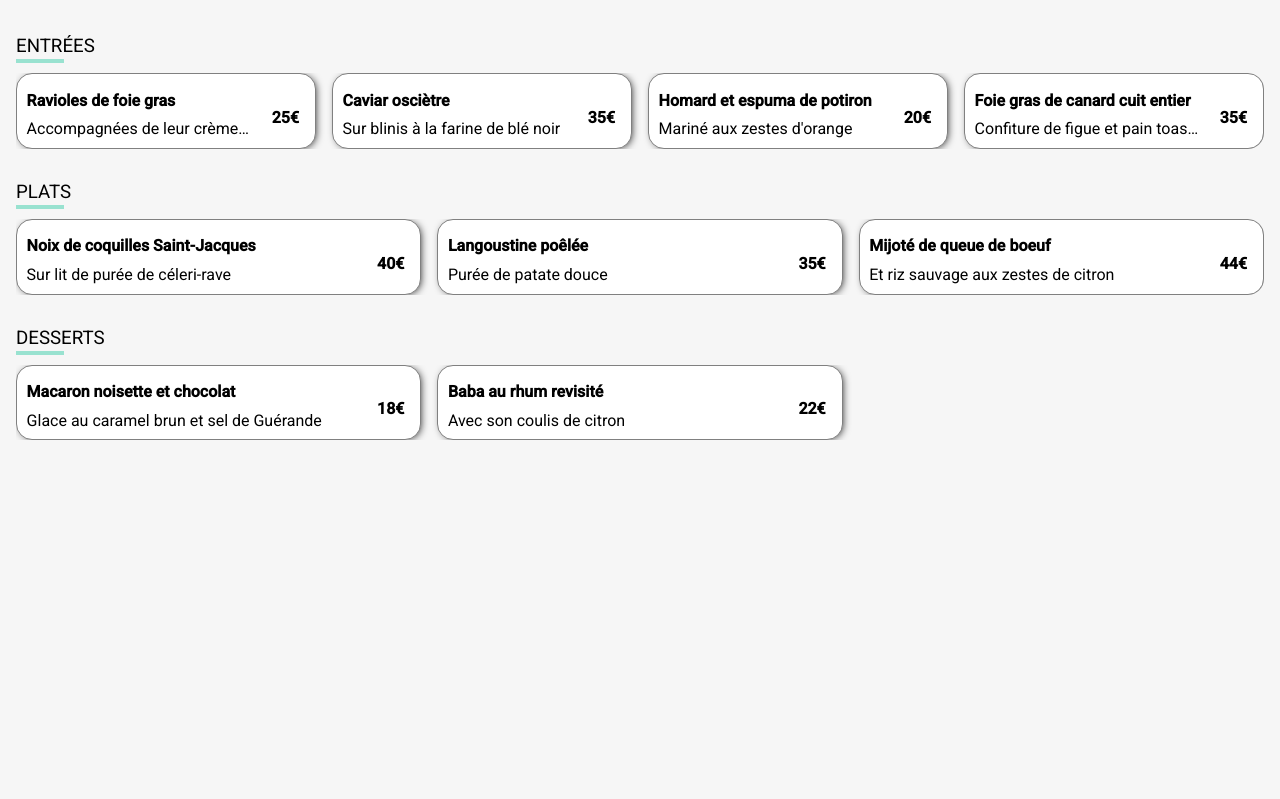
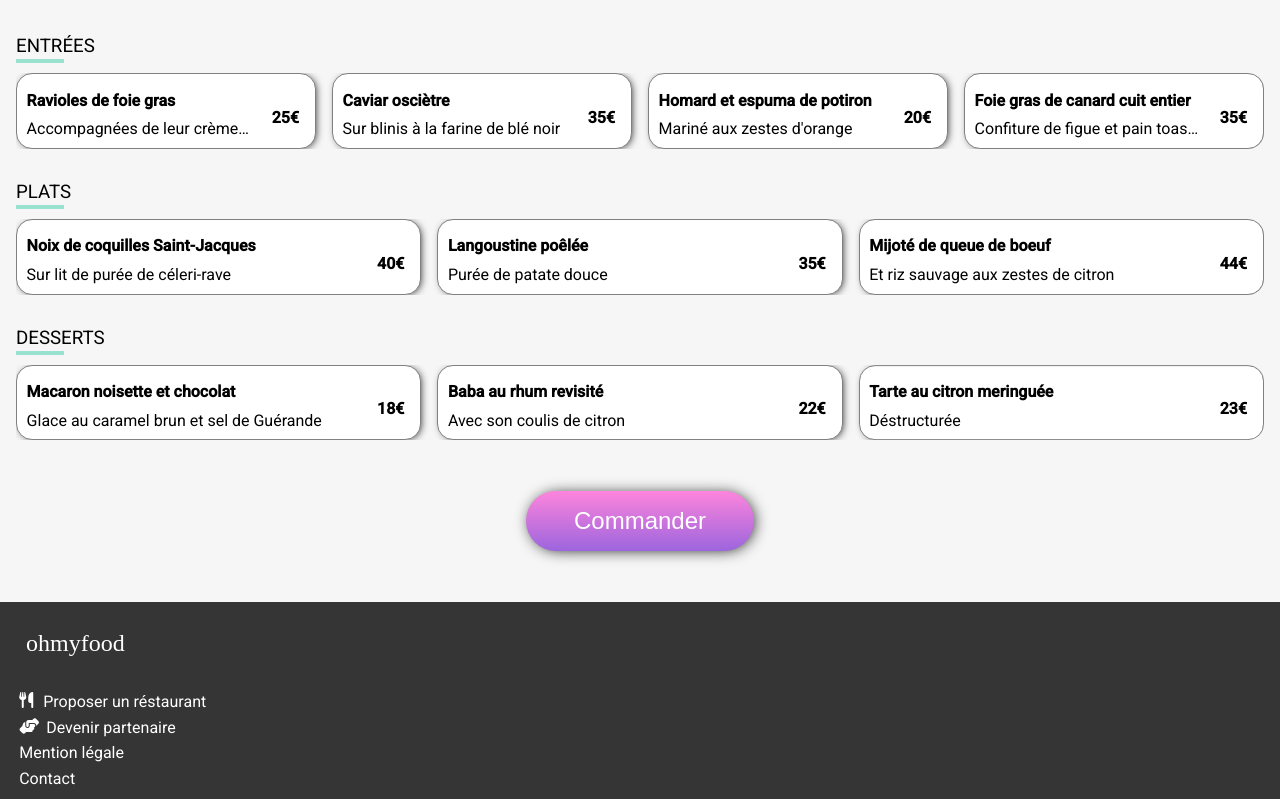
Before and after one commit to VictorGGe/VictorGGe.github.io, a plain HTML site: page resto2.html in a window 1280 px wide. Shown: the part 202-1001 px from the top of the page. Before the commit the page ends 800 px from the top, so only its background shows below. Drawn offline with Linux system fonts and the light colour scheme; a web font is replaced by a local one.

Commit message:
resto2fini

```diff
--- a/resto2.html
+++ b/resto2.html
@@ -142,3 +142,37 @@
                   <i class="icheck fas fa-check"></i>
                 </div>
             </div>
+
+            <div class="gridresto cardanimation10">
+                <div class="menuitem__-description">
+                  <h4 class="textemodif text-restoh4">Tarte au citron meringuée </h4>
+                  <p class="textemodif">Déstructurée</p>
+                </div>
+                <p class="prize">23€ </p>
+                <div class=" menu-item__Check">
+                  <i class="icheck fas fa-check"></i>
+                </div>
+            </div>
+        </div>
+
+        <div class="buttonmiddle buttonshaaerch">
+            <button>Commander</button>
+        </div>
+
+    </section>
+
+
+
+
+
+    <footer class="footcolor">
+        <h2 class="foottexth2">ohmyfood</h2>
+        <a class="foottext" href="#"><i class="fa-solid fa-utensils"></i>   Proposer un réstaurant</a>
+        <a class="foottext" href="#"><i class="fa-solid fa-handshake-angle"></i>Devenir partenaire</a>
+        <a class="foottext" href="#"> Mention légale</a>
+        <a class="foottext" href="mailto:test@test.com">Contact</a>
+    </footer>
+
+
+
+</body>
```
